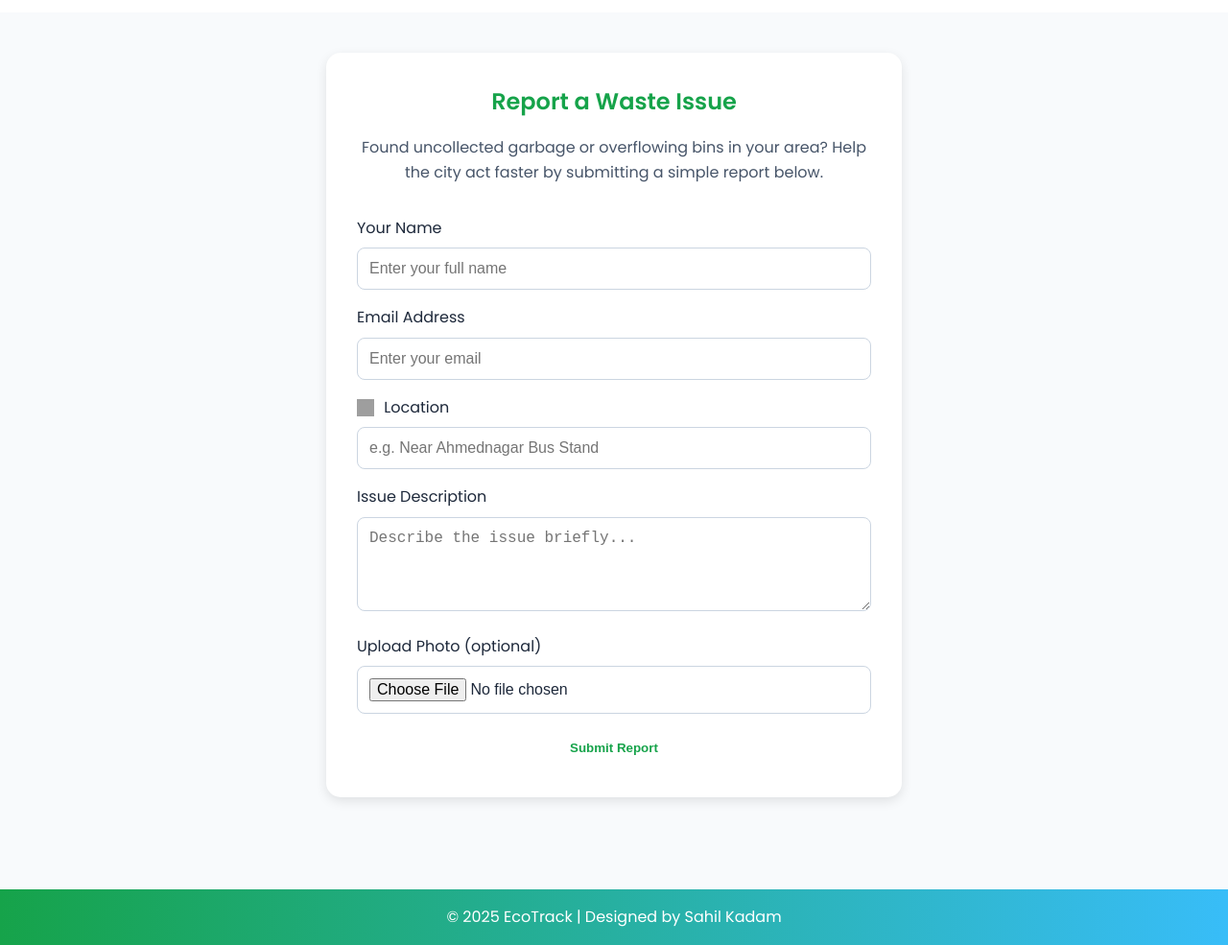
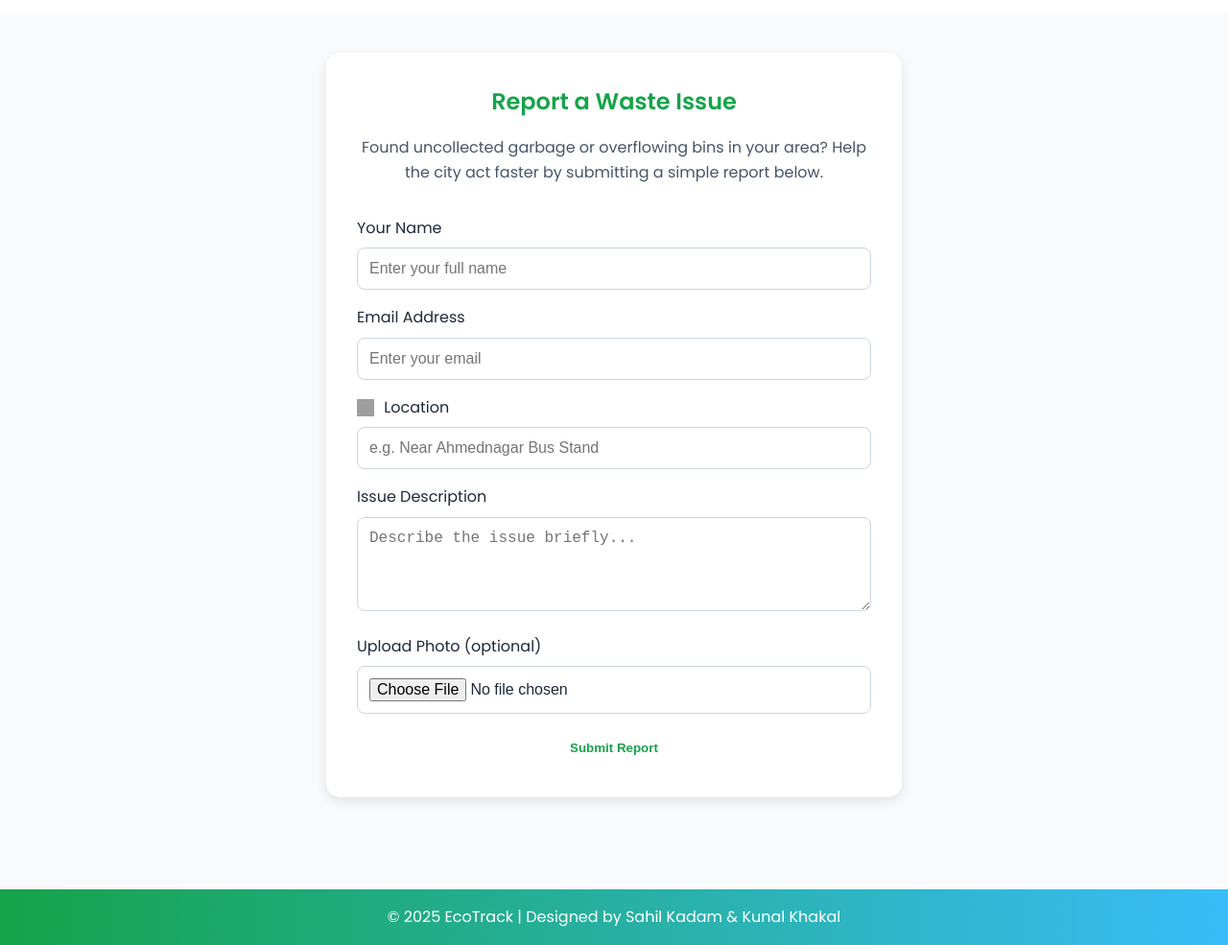
Before and after one commit to sahilkadam078/Major_Minor_Projects, a plain HTML site: page EcoTrack/report.html in a window 1280 px wide. Shown: the part 57-1042 px from the top of the page at 96% size. Drawn offline with Linux system fonts and the light colour scheme; grey boxes are pictures that could not be loaded.

Commit message:
Update report.html

```diff
--- a/EcoTrack/report.html
+++ b/EcoTrack/report.html
@@ -59,7 +59,7 @@
 
   <!-- 🌱 FOOTER -->
   <footer>
-    <p>© 2025 EcoTrack | Designed by Sahil Kadam</p>
+    <p>© 2025 EcoTrack | Designed by Sahil Kadam & Kunal Khakal</p>
   </footer>
 
   <!-- JS -->
```
